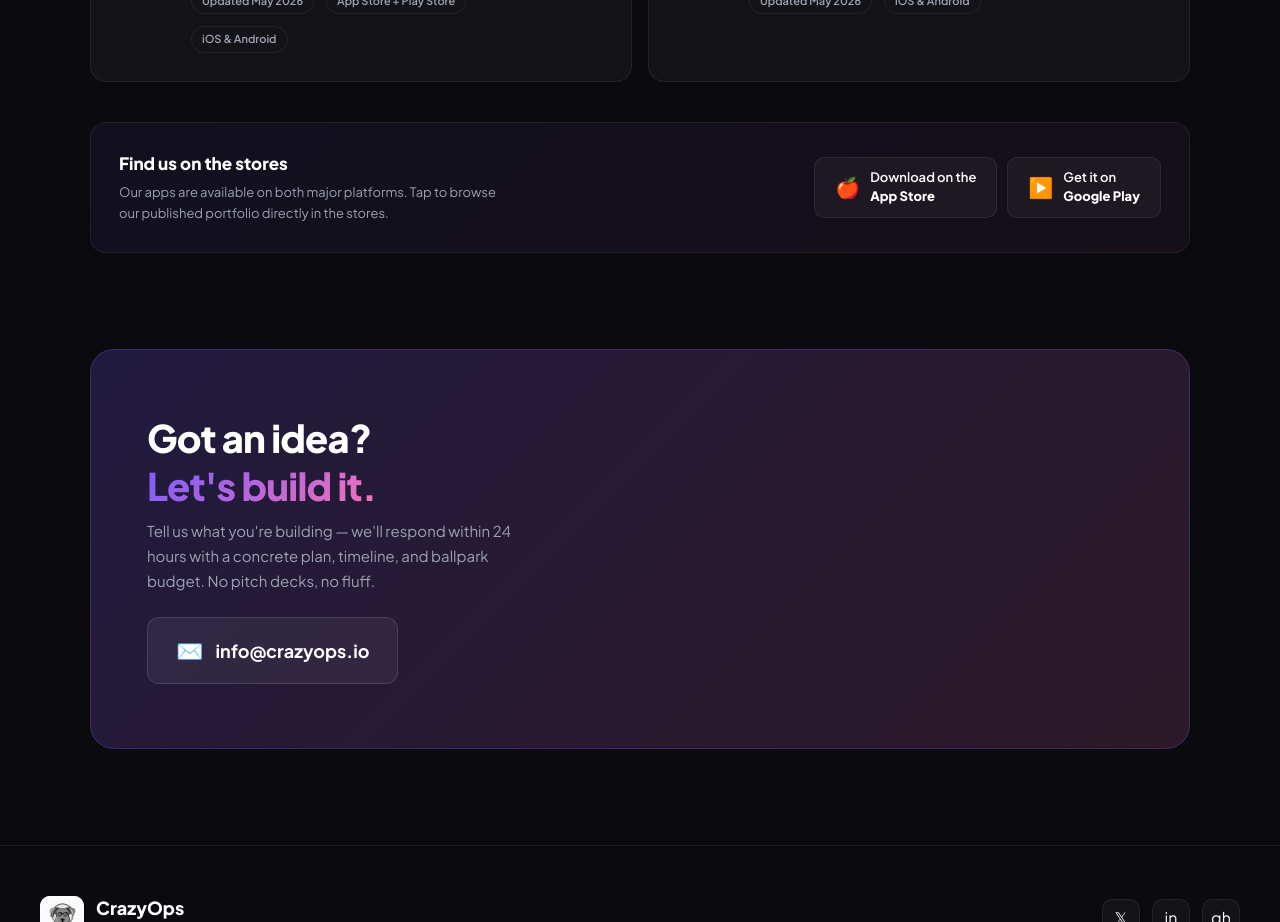
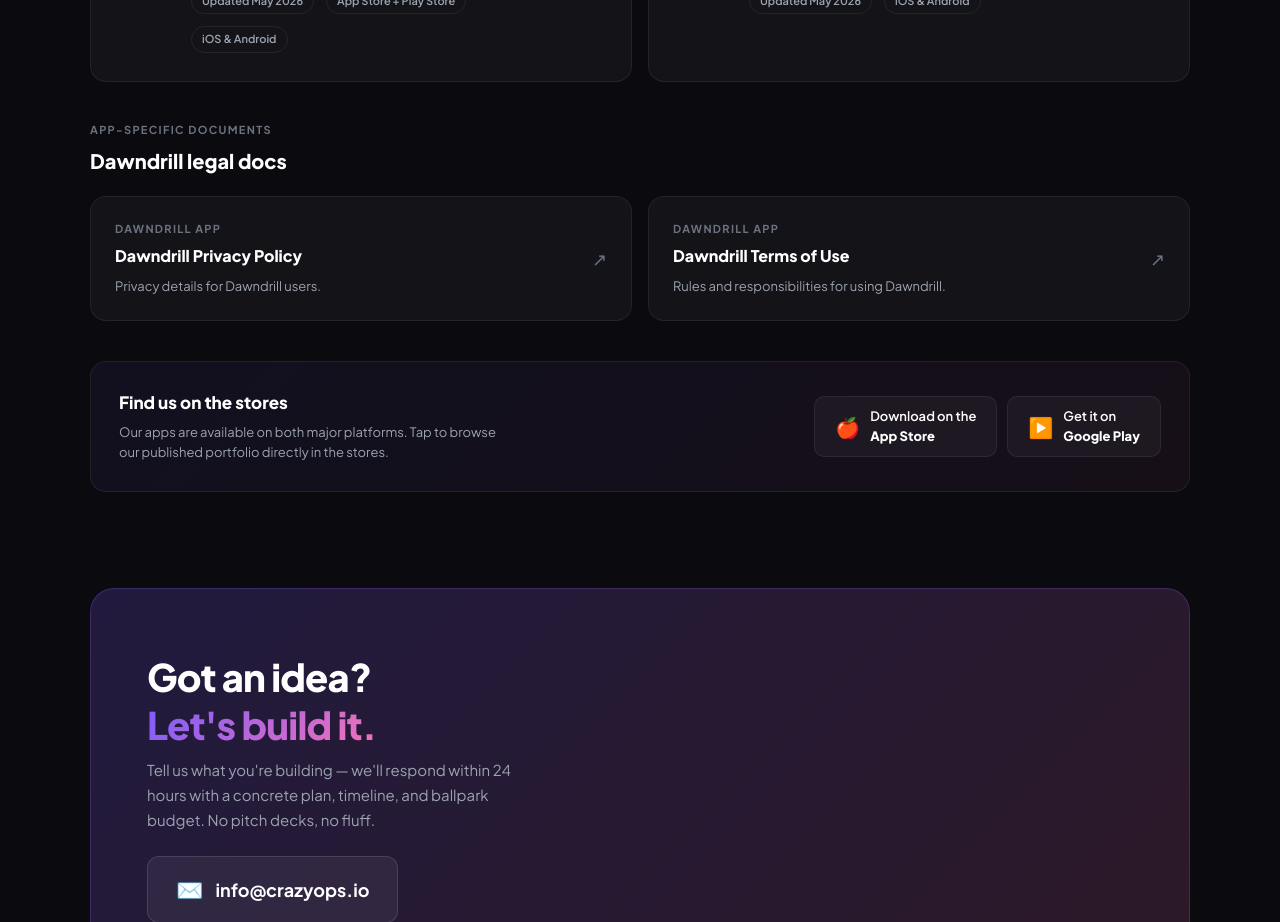
Before and after one commit to sergey-rudakov-crazyops/crazyops-site, a Next.js app: page / in a window 1280 px wide. Shown: the part 3900-4822 px from the top of the page. Built offline with nearby package versions, Linux system fonts and the light colour scheme.

Commit message:
Add Dawndrill legal documents

```diff
--- a/src/app/components/Docs.tsx
+++ b/src/app/components/Docs.tsx
@@ -34,6 +34,21 @@
     desc: 'Rules and responsibilities for using our mobile applications across iOS and Android — subscriptions, in-app purchases, and acceptable use.',
     chips: ['Updated May 2026', 'iOS & Android'],
     href: '/terms-of-use-apps',
+  },
+];
+
+const appDocs = [
+  {
+    label: 'Dawndrill App',
+    title: 'Dawndrill Privacy Policy',
+    desc: 'Privacy details for Dawndrill users.',
+    href: '/products/dawndrill/privacy-policy',
+  },
+  {
+    label: 'Dawndrill App',
+    title: 'Dawndrill Terms of Use',
+    desc: 'Rules and responsibilities for using Dawndrill.',
+    href: '/products/dawndrill/terms-of-use',
   },
 ];
 
@@ -104,6 +119,43 @@
           ))}
         </div>
 
+        <div className="mb-10">
+          <div className="mb-5">
+            <span
+              className="text-[11px] font-bold uppercase tracking-[0.12em] mb-2 block"
+              style={{ color: 'var(--muted)' }}
+            >
+              App-Specific Documents
+            </span>
+            <h3 className="text-[20px] font-extrabold">Dawndrill legal docs</h3>
+          </div>
+
+          <div className="grid grid-cols-1 md:grid-cols-2 gap-4">
+            {appDocs.map(({ label, title, desc, href }) => (
+              <a
+                key={title}
+                href={href}
+                className="doc-card flex items-start justify-between gap-5 p-6 rounded-2xl"
+                style={{ border: '1px solid var(--border)', background: 'var(--card)' }}
+              >
+                <div>
+                  <div
+                    className="text-[11px] font-bold uppercase tracking-[0.12em] mb-[6px]"
+                    style={{ color: 'var(--muted)' }}
+                  >
+                    {label}
+                  </div>
+                  <div className="text-base font-extrabold mb-2">{title}</div>
+                  <div className="text-[13px] leading-[1.55]" style={{ color: 'var(--muted2)' }}>
+                    {desc}
+                  </div>
+                </div>
+                <div className="doc-arrow text-lg shrink-0 self-center">↗</div>
+              </a>
+            ))}
+          </div>
+        </div>
+
         {/* Store badges */}
         <div
           className="p-7 rounded-2xl flex items-center justify-between flex-wrap gap-6"
--- a/src/products/registry.ts
+++ b/src/products/registry.ts
@@ -28,6 +28,13 @@
 };
 
 export const products = {
+  dawndrill: {
+    name: 'Dawndrill',
+    privacyPolicyId: 'abbc870d-d3e7-43e7-a863-d2a49b9d2cd5',
+    termsOfUseId: 'a9317703-462c-4037-8bde-4d6795736b7b',
+    supportEmail: 'development@crazyops.io',
+    supportResponseTime: 'We usually respond within 1-3 business days.',
+  },
   quietkin: {
     name: 'Quietkin',
     // TODO: replace with QuietKin's real Termly policy IDs.
```
